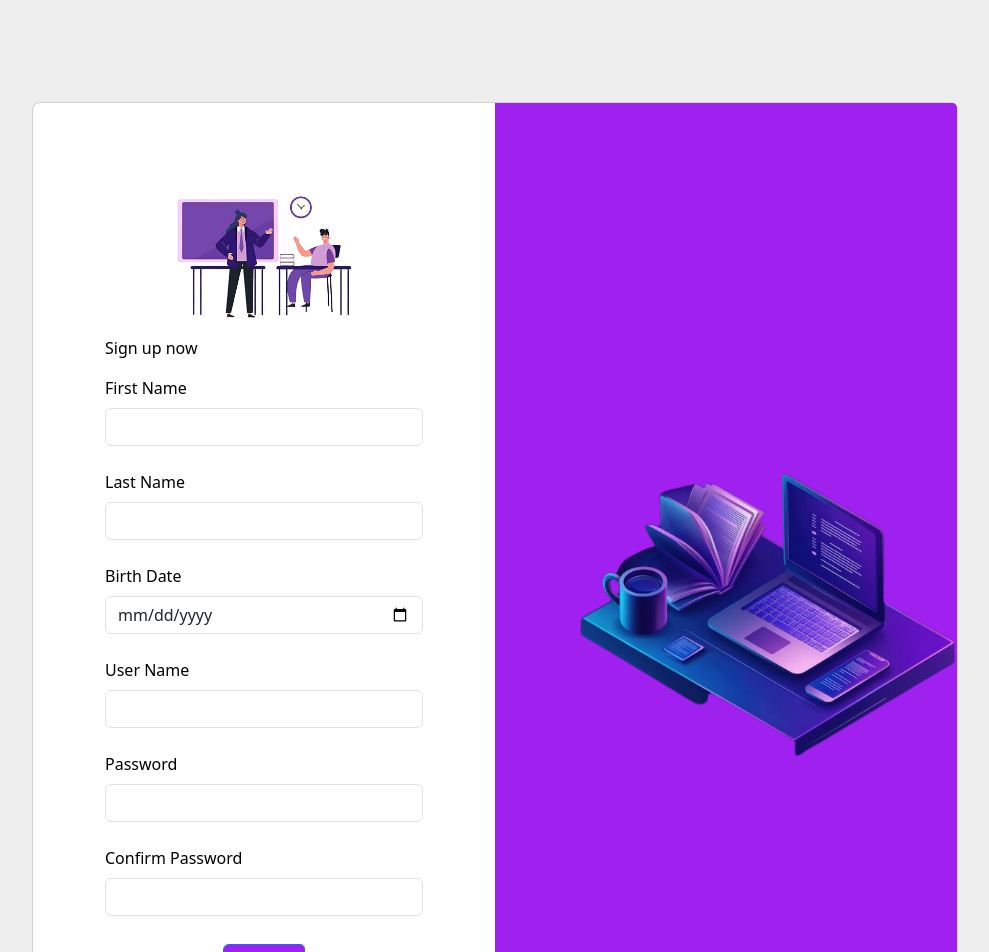
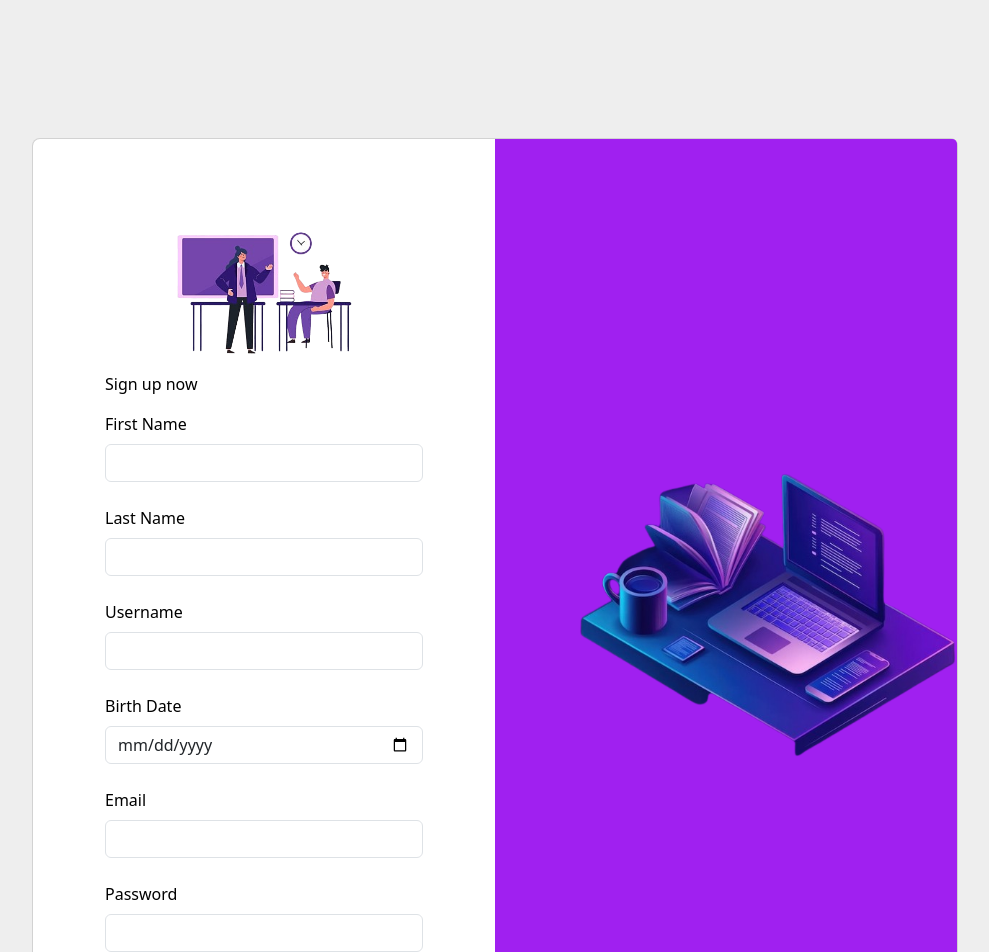
Before and after one commit to ArfaouiBadi/Alamni-Frontend, an Angular app: page /signup in a window 1280 px wide. Shown: the top 952 px of the page, without its empty margins (145-1134 px from the left). Built offline with nearby package versions, Linux system fonts and the light colour scheme.

Commit message:
added : signup full integration with backend email verification ,toastr animations

```diff
--- a/package.json
+++ b/package.json
@@ -11,7 +11,7 @@
   },
   "private": true,
   "dependencies": {
-    "@angular/animations": "^18.2.0",
+    "@angular/animations": "^19.0.1",
     "@angular/common": "^18.2.0",
     "@angular/compiler": "^18.2.0",
     "@angular/core": "^18.2.0",
@@ -23,6 +23,7 @@
     "@angular/ssr": "^18.2.11",
     "bootstrap": "^5.3.3",
     "express": "^4.18.2",
+    "ngx-toastr": "^19.0.0",
     "rxjs": "~7.8.0",
     "tslib": "^2.3.0",
     "zone.js": "~0.14.10"
--- a/src/app/auth/signup/signup.component.html
+++ b/src/app/auth/signup/signup.component.html
@@ -1,4 +1,4 @@
-<section class="h-100 gradient-form" style="background-color: #eee;">
+<section class="h-100 gradient-form" style="background-color: #eee">
   <div class="container py-5 h-100">
     <div class="row d-flex justify-content-center align-items-center h-100">
       <div class="col-xl-10">
@@ -6,68 +6,190 @@
           <div class="row g-0">
             <div class="col-lg-6">
               <div class="card-body p-md-5 mx-md-4">
+                <div class="text-center">
+                  <img
+                    src="../../../assets/img/login1.png"
+                    style="width: 185px"
+                    alt="logo"
+                  />
+                </div>
+                <div>
+                  <form [formGroup]="signUpForm" (ngSubmit)="onSubmit()">
+                    <p>Sign up now</p>
 
-                  <div class="text-center">
-                    <img src="../../../assets/img/login1.png"
-                      style="width: 185px;" alt="logo">
+                    <div data-mdb-input-init class="form-outline mb-4">
+                      <label class="form-label" for="firstName"
+                        >First Name</label
+                      >
+                      <input
+                        type="text"
+                        id="firstName"
+                        formControlName="firstName"
+                        class="form-control"
+                        placeholder=""
+                      />
+                      <div
+                        *ngIf="
+                          signUpForm.get('firstName')?.invalid &&
+                          signUpForm.get('firstName')?.touched
+                        "
+                      >
+                        First Name is required.
+                      </div>
                     </div>
 
-                  <form>
-                    <p>Sign up now </p>
+                    <div data-mdb-input-init class="form-outline mb-4">
+                      <label class="form-label" for="lastName">Last Name</label>
+                      <input
+                        type="text"
+                        id="lastName"
+                        formControlName="lastName"
+                        class="form-control"
+                        placeholder=""
+                      />
+                      <div
+                        *ngIf="
+                          signUpForm.get('lastName')?.invalid &&
+                          signUpForm.get('lastName')?.touched
+                        "
+                      >
+                        Last Name is required.
+                      </div>
+                    </div>
 
                     <div data-mdb-input-init class="form-outline mb-4">
-                        <label class="form-label" for="form2Example11">First Name</label>
-                      <input type="email"  class="form-control"
-                        placeholder="" />
-
+                      <label class="form-label" for="username">Username</label>
+                      <input
+                        type="text"
+                        id="username"
+                        formControlName="username"
+                        class="form-control"
+                        placeholder=""
+                      />
+                      <div
+                        *ngIf="
+                          signUpForm.get('username')?.invalid &&
+                          signUpForm.get('username')?.touched
+                        "
+                      >
+                        Username is required.
                       </div>
-                    <div data-mdb-input-init class="form-outline mb-4">
-                        <label class="form-label" for="form2Example11">Last Name</label>
-                      <input type="email"  class="form-control"
-                        placeholder="" />
-
-                    </div>
-                    <div data-mdb-input-init class="form-outline mb-4">
-                        <label class="form-label" for="form2Example11">Birth Date</label>
-                      <input type="date"class="form-control"
-                        placeholder="" />
-
-                    </div>
-                    <div data-mdb-input-init class="form-outline mb-4">
-                        <label class="form-label" for="form2Example11">User Name</label>
-                      <input type="email"  class="form-control"
-                        placeholder="" />
-
-                    </div>
-                    <label class="form-label" for="form2Example22">Password</label>
-                    <div data-mdb-input-init class="form-outline mb-4">
-                      <input type="password" id="form2Example22" class="form-control"  />
-
-                    </div>
-                    <label class="form-label" for="form2Example22">Confirm Password</label>
-                    <div data-mdb-input-init class="form-outline mb-4">
-                      <input type="password" id="form2Example22" class="form-control"  />
-
-                    </div>
-                    <div class="text-center pt-1 mb-5 pb-1">
-                        <button data-mdb-button-init data-mdb-ripple-init class="btn btn-primary btn-block fa-lg gradient-custom-2 mb-3" type="button">Sign
-                          up</button>
-                          <br>
                     </div>
 
+                    <div data-mdb-input-init class="form-outline mb-4">
+                      <label class="form-label" for="birthDate"
+                        >Birth Date</label
+                      >
+                      <input
+                        type="date"
+                        id="birthDate"
+                        formControlName="birthDate"
+                        class="form-control"
+                        placeholder=""
+                      />
+                      <div
+                        *ngIf="
+                          signUpForm.get('birthDate')?.invalid &&
+                          signUpForm.get('birthDate')?.touched
+                        "
+                      >
+                        Birth Date is required.
+                      </div>
+                    </div>
 
+                    <div data-mdb-input-init class="form-outline mb-4">
+                      <label class="form-label" for="email">Email</label>
+                      <input
+                        type="email"
+                        id="email"
+                        formControlName="email"
+                        class="form-control"
+                        placeholder=""
+                      />
+                      <div
+                        *ngIf="
+                          signUpForm.get('email')?.invalid &&
+                          signUpForm.get('email')?.touched
+                        "
+                      >
+                        <div
+                          *ngIf="signUpForm.get('email')?.errors?.['required']"
+                        >
+                          Email is required.
+                        </div>
+                        <div *ngIf="signUpForm.get('email')?.errors?.['email']">
+                          Invalid email format.
+                        </div>
+                      </div>
+                    </div>
+
+                    <div data-mdb-input-init class="form-outline mb-4">
+                      <label class="form-label" for="password">Password</label>
+                      <input
+                        type="password"
+                        id="password"
+                        formControlName="password"
+                        class="form-control"
+                        placeholder=""
+                      />
+                      <div
+                        *ngIf="
+                          signUpForm.get('password')?.invalid &&
+                          signUpForm.get('password')?.touched
+                        "
+                      >
+                        <div
+                          *ngIf="signUpForm.get('password')?.errors?.['required']"
+                        >
+                          Password is required.
+                        </div>
+                        <div
+                          *ngIf="signUpForm.get('password')?.errors?.['minlength']"
+                        >
+                          Password must be at least 6 characters long.
+                        </div>
+                      </div>
+                    </div>
+
+                    <button
+                      type="submit"
+                      class="btn btn-primary"
+                      [disabled]="signUpForm.invalid"
+                    >
+                      Sign Up
+                    </button>
                   </form>
-
+                  <div *ngIf="message" class="alert alert-info mt-3">
+                    {{ message }}
+                    <button
+                      *ngIf="message.includes('verify your email')"
+                      class="btn btn-link"
+                      (click)="checkVerificationStatus()"
+                    >
+                      Check Verification Status
+                    </button>
+                    <button
+                      *ngIf="isVerified"
+                      class="btn btn-primary"
+                      (click)="onEmailVerified()"
+                    >
+                      Go to Login
+                    </button>
+                  </div>
+                </div>
               </div>
             </div>
             <div class="col-lg-6 d-flex align-items-center gradient-custom-2">
               <div class="text-white px-3 py-4 p-md-5 mx-md-4">
-                  <div >
-                    <img src="../../../assets/img/login2.png" class="centered-image" alt="logo">
+                <div>
+                  <img
+                    src="../../../assets/img/login2.png"
+                    class="centered-image"
+                    alt="logo"
+                  />
                 </div>
               </div>
             </div>
-
           </div>
         </div>
       </div>
--- a/src/app/auth/signup/signup.component.ts
+++ b/src/app/auth/signup/signup.component.ts
@@ -1,12 +1,85 @@
 import { Component } from '@angular/core';
+import {
+  FormBuilder,
+  FormGroup,
+  Validators,
+  ReactiveFormsModule,
+} from '@angular/forms';
+
+import { CommonModule } from '@angular/common';
+import { Router } from '@angular/router';
+import { AuthService } from '../../service/auth.service';
+import { ToastrService } from 'ngx-toastr';
 
 @Component({
   selector: 'app-signup',
   standalone: true,
-  imports: [],
+  imports: [CommonModule, ReactiveFormsModule], // Import ReactiveFormsModule here
   templateUrl: './signup.component.html',
-  styleUrl: './signup.component.css'
+  styleUrls: ['./signup.component.css'],
 })
-export class SignupComponent {
+export class SignUpComponent {
+  signUpForm: FormGroup;
+  message: string = '';
+  isVerified: boolean = false;
 
+  constructor(
+    private readonly fb: FormBuilder,
+    private readonly authService: AuthService,
+    private readonly router: Router,
+    private toastr: ToastrService
+  ) {
+    this.signUpForm = this.fb.group({
+      firstName: ['', Validators.required],
+      lastName: ['', Validators.required],
+      username: ['', Validators.required], // Add username field
+      birthDate: ['', Validators.required], // Add birthDate field
+      email: ['', [Validators.required, Validators.email]],
+      password: ['', [Validators.required, Validators.minLength(6)]],
+    });
+  }
+
+  onSubmit() {
+    if (this.signUpForm.valid) {
+      this.authService.signUp(this.signUpForm.value).subscribe(
+        (response: any) => {
+          console.log('Sign up successful', response);
+          this.message = 'Sign up successful! Please verify your email.';
+          this.toastr.success('Sign up successful! Please verify your email.');
+        },
+        (error: any) => {
+          console.error('Sign up error', error);
+          this.message = 'Sign up failed. Please try again.';
+          this.toastr.error('Sign up failed. Please try again.');
+        }
+      );
+    }
+  }
+
+  checkVerificationStatus() {
+    const email = this.signUpForm.get('email')?.value;
+    if (email) {
+      this.authService.checkEmailVerification(email).subscribe(
+        (response: any) => {
+          console.log('Verification check response', response.enabled);
+          if (response.enabled) {
+            this.isVerified = true;
+            console.log('Email is verified.', response);
+            this.toastr.success('Email is verified.');
+          }
+        },
+        (error: any) => {
+          console.error('Verification check error', error);
+          this.toastr.error('Verification check error');
+        }
+      );
+    } else {
+      console.error('Email is required to check verification status.');
+      this.toastr.error('Email is required to check verification status.');
+    }
+  }
+
+  onEmailVerified() {
+    this.router.navigate(['/login']);
+  }
 }
--- /dev/null
+++ b/src/environment.ts
@@ -0,0 +1,4 @@
+export const environment = {
+  production: false,
+  apiUrl: 'http://localhost:8000/api',
+};
```
Also changed, not shown: angular.json (+9 -12 lines), src/app/app.component.ts (+6 -3 lines), src/app/app.routes.ts (+4 -4 lines), src/app/service/auth.service.ts (added, +22 -0 lines), src/main.ts (+13 -3 lines), 2 other files (tests, documents, lock files or other folders). Lines whose indentation alone changed are shown as unchanged.
